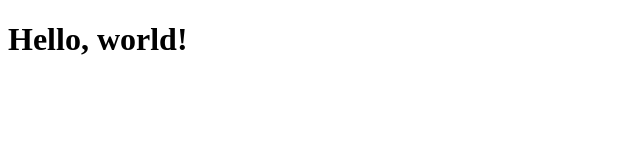
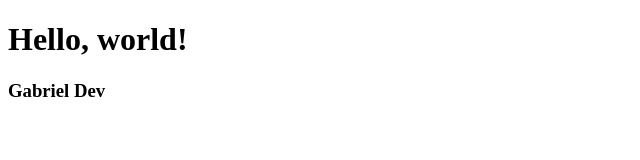
Before and after one commit to Kouriin1/oplesk_servidor_web, a plain HTML site: page index.html in a window 1280 px wide. Shown: the whole page, without its empty margins (0-640 px from the left). Drawn offline with Linux system fonts and the light colour scheme.

Commit message:
feat(update) index.html

```diff
--- a/index.html
+++ b/index.html
@@ -9,5 +9,6 @@
 </head>
 <body>
   <h1>Hello, world!</h1>
+  <h3>Gabriel Dev</h3>
 </body>
 </html>
```
